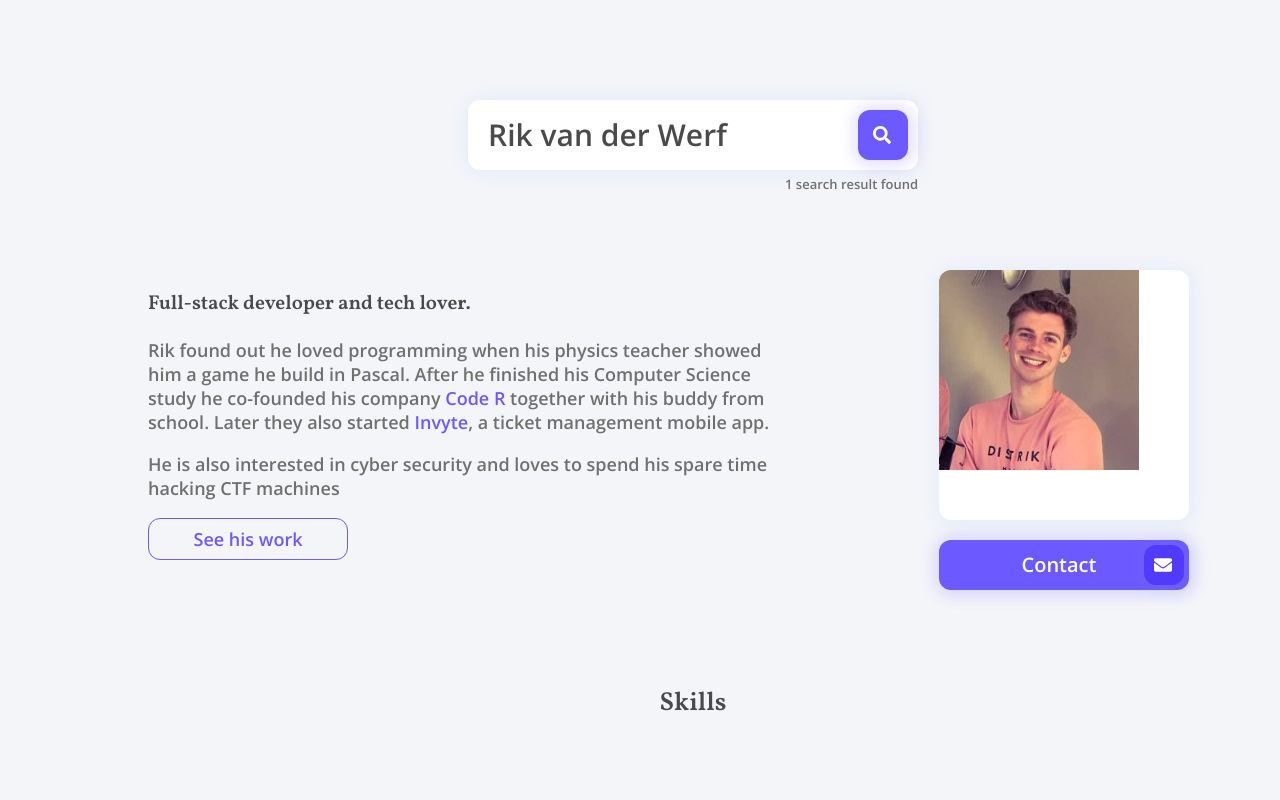
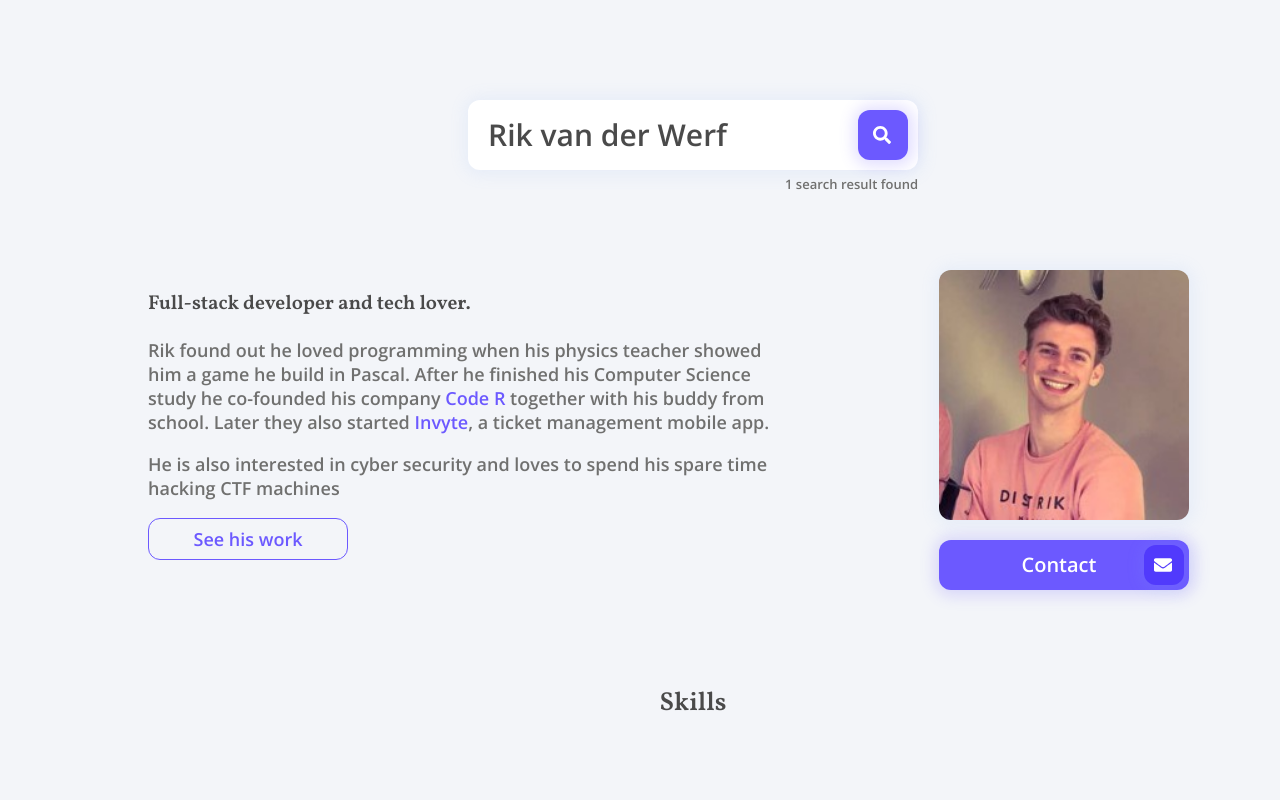
Before and after one commit to rikvanderwerf/portfolio, a React (Vite) app: page / in a window 1280 px wide. Shown: the top 800 px of the page. Built offline with nearby package versions, Linux system fonts and the light colour scheme.

Commit message:
welcome page done

```diff
--- a/src/pages/Home.jsx
+++ b/src/pages/Home.jsx
@@ -54,6 +54,7 @@ const ProfilePictureHolder = styled.div`
 const PhotoCard = styled(Card)`
   height: 250px;
   width: 250px;
+  background-size: 100% 100%;
   margin-bottom: 20px;
   background-image: url(${(props) => props.image});
   background-repeat: no-repeat;
```
